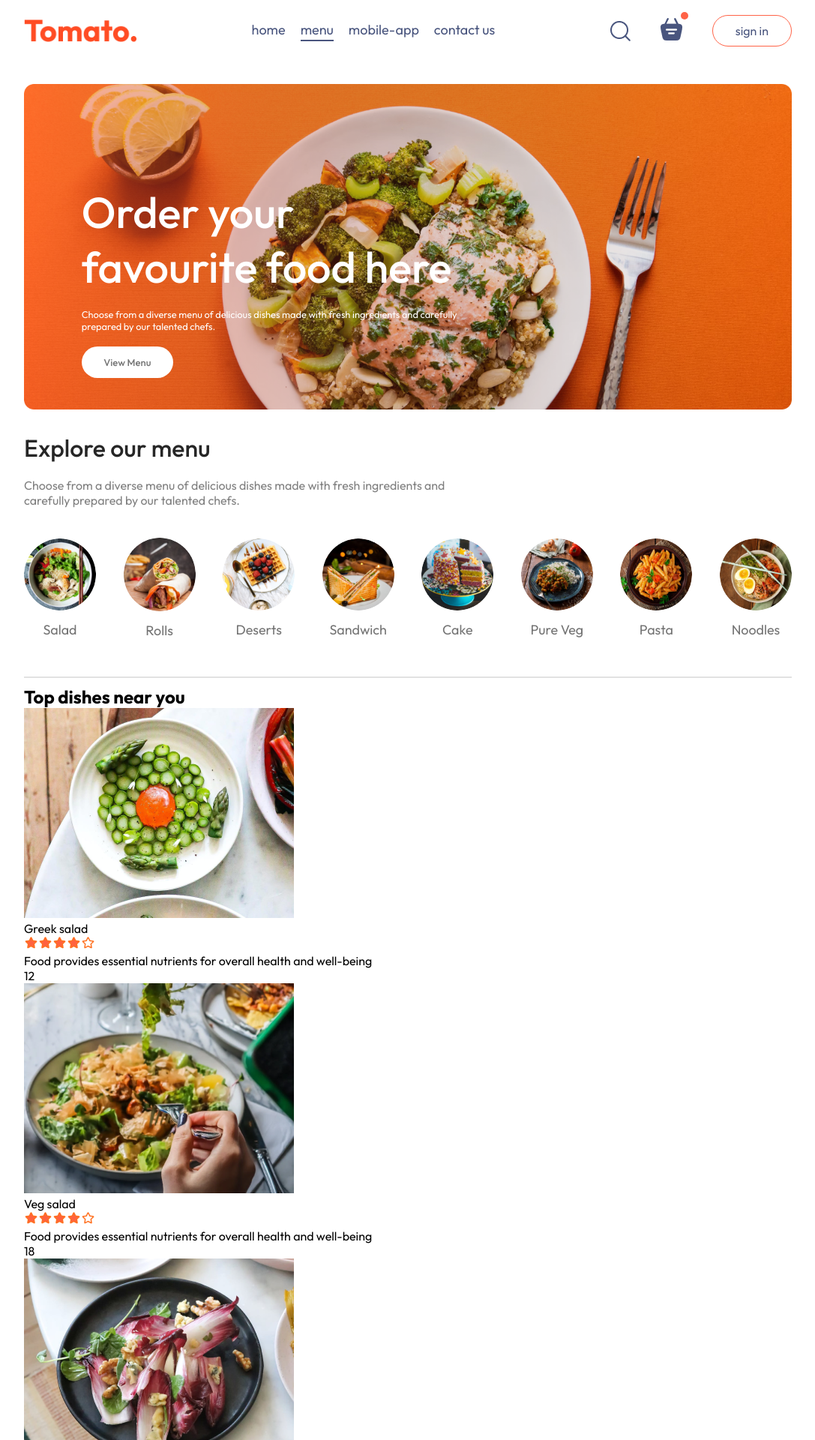
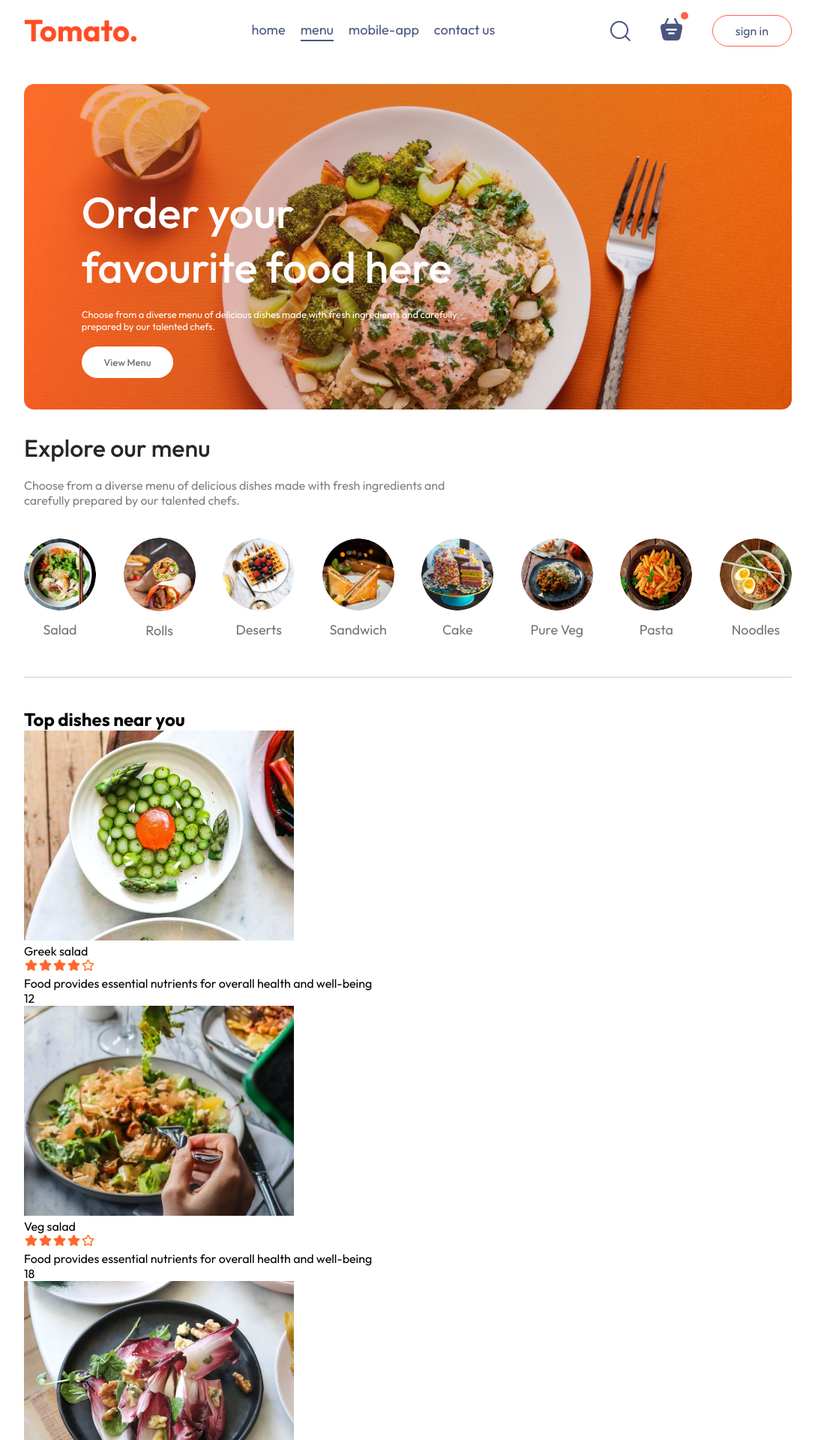
Before and after one commit to UdayChaudhary1/food-delivery-app, a React (Vite) app in the folder frontend/: page / in a window 1280 px wide. Shown: the top 1920 px of the page at 75% size, without its empty margins (96-1183 px from the left). Built offline with nearby package versions, Linux system fonts and the light colour scheme.

Commit message:
add margin at the top of food display section

```diff
--- a/frontend/src/components/FoodDisplay/FoodDisplay.css
+++ b/frontend/src/components/FoodDisplay/FoodDisplay.css
@@ -0,0 +1,3 @@
+.food-display{
+  margin-top: 30px;
+}
```
